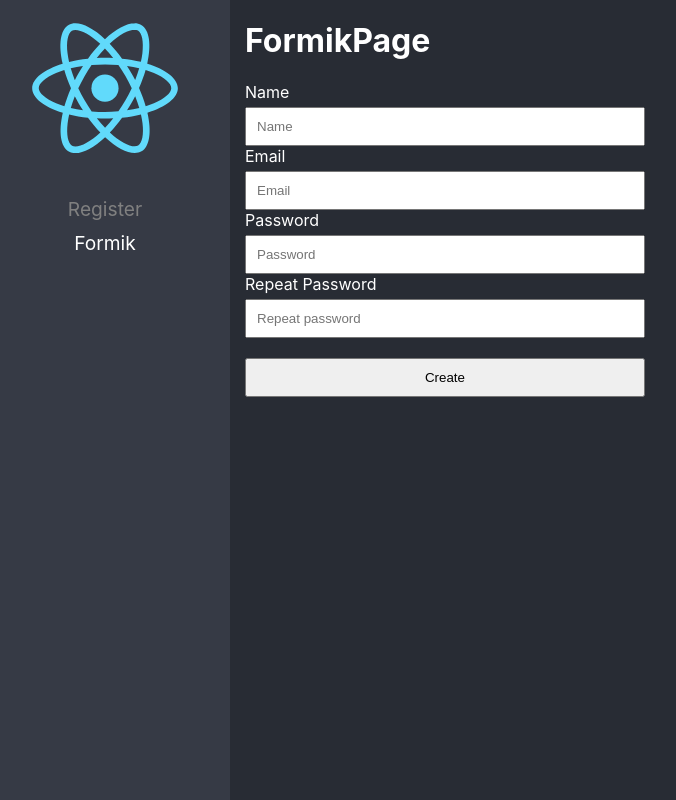
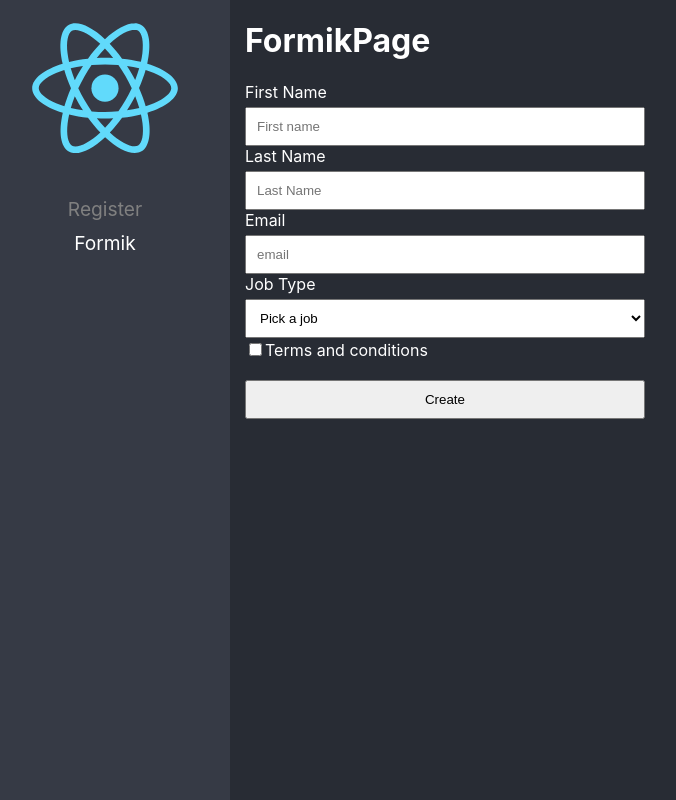
Before and after one commit to MartinIsProgramming/advance-react-topics, a React (Vite) app: page /formik in a window 1280 px wide. Shown: the whole page, without its empty margins (20-696 px from the left). Built offline with nearby package versions, Linux system fonts and the light colour scheme.

Commit message:
Formik components

```diff
--- a/src/03-forms/pages/FormikPage.tsx
+++ b/src/03-forms/pages/FormikPage.tsx
@@ -1,62 +1,76 @@
-import { ChangeEvent, FormEvent, useState } from 'react';
+import { Formik, Form, Field, ErrorMessage } from 'formik';
+import * as Yup from 'yup';
 import '../styles/styles.css';
 
 const FormikPage = () => {
-  const [formState, setFormState] = useState({
-    name: '',
+  const initialValues = {
+    firstName: '',
+    lastName: '',
     email: '',
-    password: '',
-    password2: '',
-  });
-
-  const onHandleChange = (ev: ChangeEvent<HTMLInputElement>) => {
-    setFormState(prev => ({
-      ...prev,
-      [ev.target.name]: ev.target.value,
-    }));
+    jobType: '',
+    terms: false,
   };
 
-  const handleSubmit = (e: FormEvent<HTMLFormElement>) => {
-    e.preventDefault();
-
-    console.log(formState);
-  };
+  const validationSchema = Yup.object({
+    firstName: Yup.string()
+      .max(15, 'Only fifteen characters allowed')
+      .required(),
+    lastName: Yup.string()
+      .max(15, 'Only fifteen characters allowed')
+      .required(),
+    email: Yup.string().email('email format is not valid').required(),
+    jobType: Yup.string()
+      .required('Please select a job')
+      .notOneOf(['it-junior'], 'This option is not available at this moment'),
+    terms: Yup.bool().oneOf(
+      [true],
+      'You must accept the terms and conditions to continue'
+    ),
+  });
 
   return (
     <div>
       <h1>FormikPage</h1>
 
-      <form noValidate onSubmit={handleSubmit}>
-        <label htmlFor="name">Name</label>
-        <input
-          name="name"
-          type="text"
-          placeholder="Name"
-          onChange={onHandleChange}
-        />
-        <label htmlFor="email">Email</label>
-        <input
-          name="email"
-          type="email"
-          placeholder="Email"
-          onChange={onHandleChange}
-        />
-        <label htmlFor="password">Password</label>
-        <input
-          name="password"
-          type="password"
-          placeholder="Password"
-          onChange={onHandleChange}
-        />
-        <label htmlFor="password2">Repeat Password</label>
-        <input
-          name="password2"
-          type="password"
-          placeholder="Repeat password"
-          onChange={onHandleChange}
-        />
-        <button type="submit">Create</button>
-      </form>
+      <Formik
+        initialValues={initialValues}
+        onSubmit={values => {
+          console.log(values);
+        }}
+        validationSchema={validationSchema}
+      >
+        <Form>
+          <label htmlFor="firstName">First Name</label>
+          <Field name="firstName" type="text" placeholder="First name" />
+          <ErrorMessage name="firstName" component="span" />
+
+          <label htmlFor="lastName">Last Name</label>
+          <Field name="lastName" type="text" placeholder="Last Name" />
+          <ErrorMessage name="lastName" component="span" />
+
+          <label htmlFor="email">Email</label>
+          <Field name="email" type="email" placeholder="email" />
+          <ErrorMessage name="email" component="span" />
+
+          <label htmlFor="jobType">Job Type</label>
+          <Field name="jobType" as="select">
+            <option value="">Pick a job</option>
+            <option value="developer">Developer</option>
+            <option value="designer">Designer</option>
+            <option value="it-senior">IT-Senior</option>
+            <option value="it-junior">IT-Junior</option>
+          </Field>
+          <ErrorMessage name="jobType" component="span" />
+
+          <label>
+            <Field name="terms" type="checkbox" />
+            Terms and conditions
+          </label>
+          <ErrorMessage name="terms" component="span" />
+
+          <button type="submit">Create</button>
+        </Form>
+      </Formik>
     </div>
   );
 };
```
